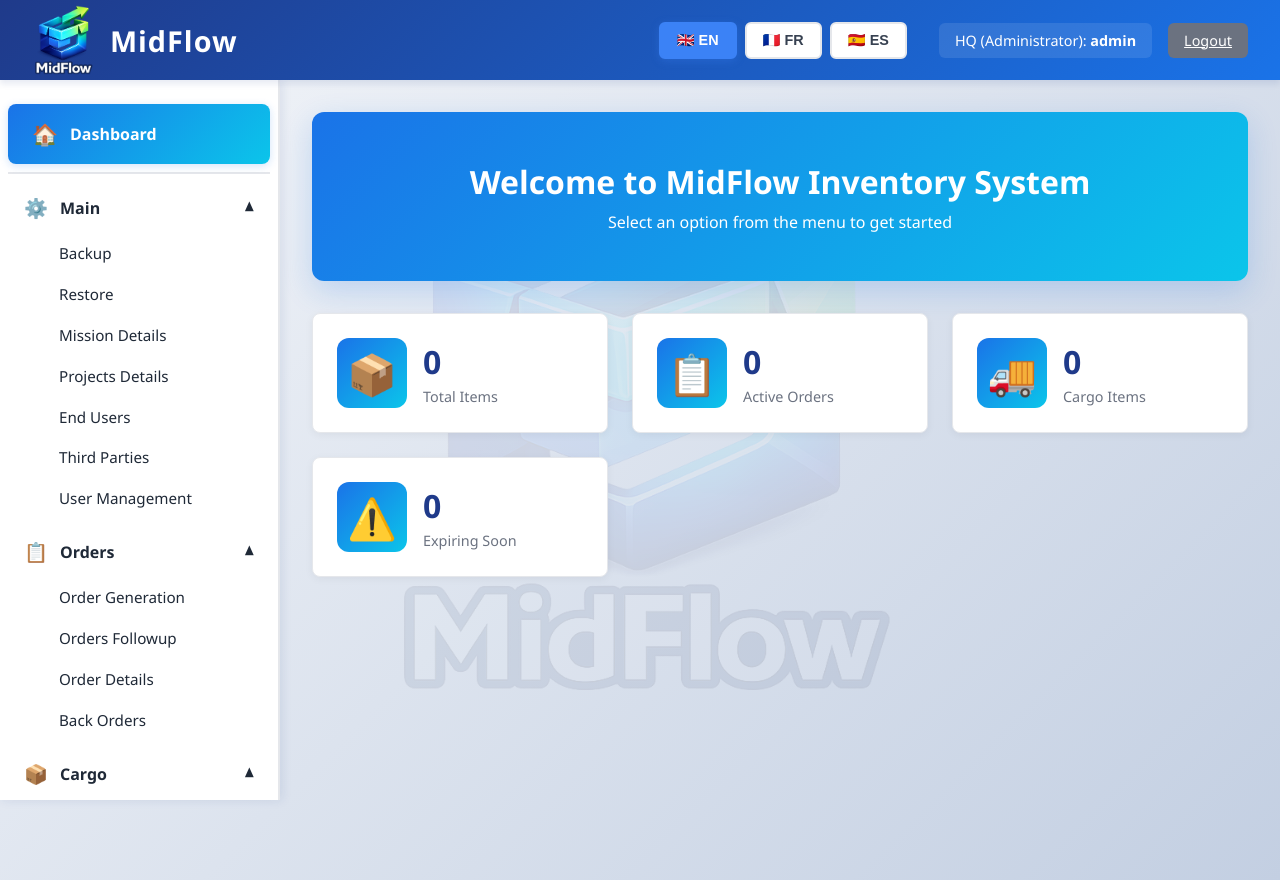
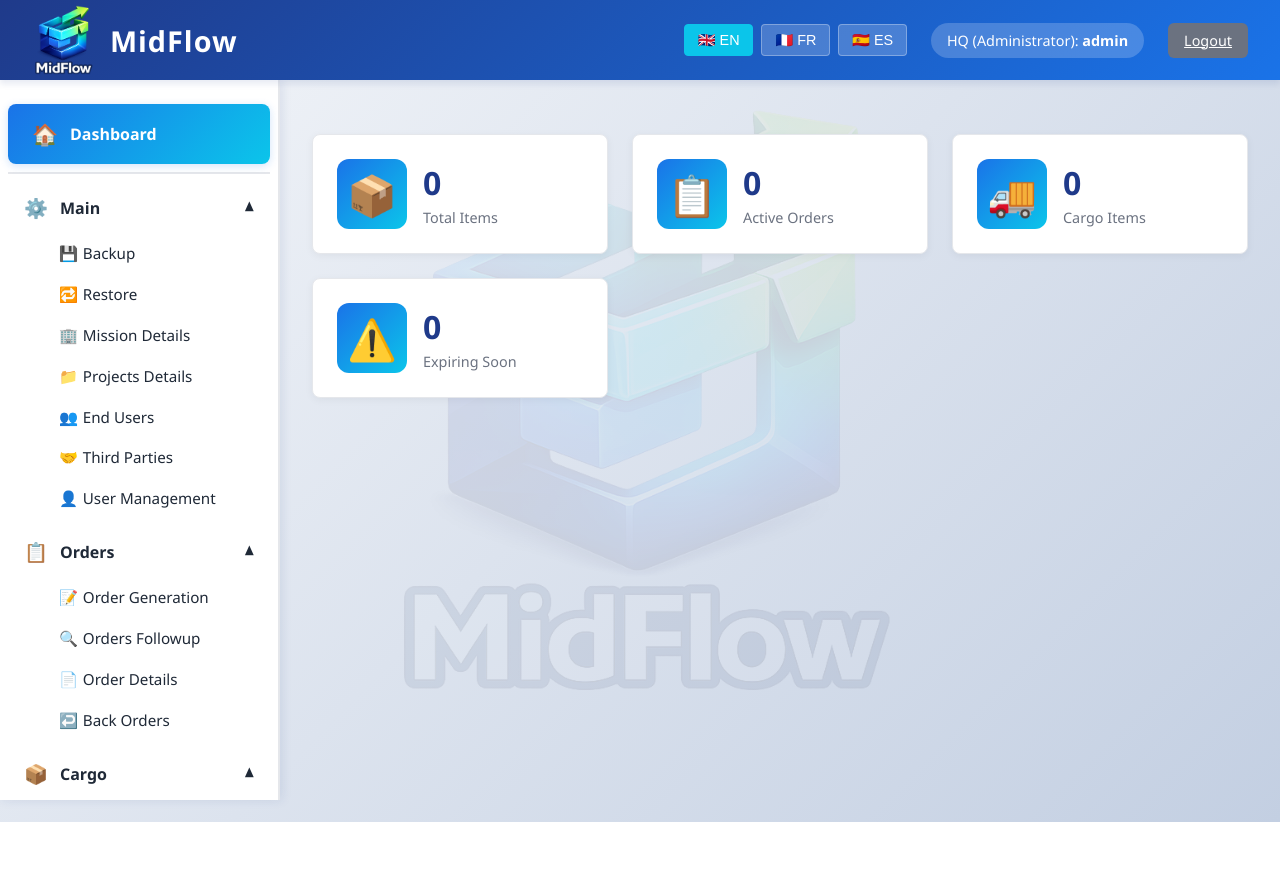
Before and after one commit to drshahkhalid/MidFlow, a Flask app: page / in a window 1280 px wide. After the commit the page ends 822 px from the top, so only its background shows below. Run offline with Flask 3, Linux system fonts and the light colour scheme; a user stored in the database is signed in; data comes from the database, SQL or seed files in the repository.

Commit message:
Add files via upload

```diff
--- a/templates/base.html
+++ b/templates/base.html
@@ -20,60 +20,6 @@
     </script>
 
     <link rel="stylesheet" href="{{ url_for('static', filename='css/theme.css') }}">
-
-    <style>
-        /* Language Selector Styling */
-        .language-selector {
-            display: flex;
-            gap: 0.5rem;
-            margin-right: 1rem;
-        }
-
-        .lang-btn {
-            padding: 0.5rem 1rem;
-            border: 2px solid #E5E7EB;
-            background: white;
-            border-radius: 6px;
-            cursor: pointer;
-            font-weight: 600;
-            color: #374151;
-            transition: all 0.3s ease;
-            font-size: 0.9rem;
-        }
-
-        .lang-btn:hover {
-            background: #F3F4F6;
-            border-color: #3B82F6;
-            transform: translateY(-2px);
-        }
-
-        .lang-btn.active {
-            background: var(--primary-blue, #3B82F6);
-            color: white;
-            border-color: var(--primary-blue, #3B82F6);
-            box-shadow: 0 2px 8px rgba(59, 130, 246, 0.3);
-        }
-
-        .lang-btn:disabled {
-            opacity: 0.5;
-            cursor: not-allowed;
-        }
-
-        /* User Badge Styling */
-        .user-badge {
-            background: rgba(255, 255, 255, 0.1);
-            padding: 0.5rem 1rem;
-            border-radius: 6px;
-            color: white;
-            font-size: 0.9rem;
-        }
-
-        .user-info {
-            display: flex;
-            align-items: center;
-            gap: 1rem;
-        }
-    </style>
 
     {% block extra_css %}{% endblock %}
 </head>
@@ -120,6 +66,9 @@
     </header>
 
     <!-- Sidebar Navigation -->
+    <!-- Sidebar reopen tab — appears at left edge when sidebar is collapsed -->
+    <button class="sidebar-reopen-btn" onclick="toggleSidebar()" title="Open sidebar">›</button>
+
     <aside class="sidebar" id="sidebar">
         <nav class="sidebar-nav">
             <!-- Dashboard Link - FEATURED at top -->
@@ -140,26 +89,25 @@
                 </div>
                 <div class="nav-section-content">
                     <a href="#" class="nav-link" onclick="return loadPage('backup')">
-                        <span data-i18n="menu_backup">Backup</span>
+                        <span style="margin-right:.3rem">💾</span><span data-i18n="menu_backup">Backup</span>
                     </a>
                     <a href="#" class="nav-link" onclick="return loadPage('restore')">
-                        <span data-i18n="menu_restore">Restore</span>
+                        <span style="margin-right:.3rem">🔁</span><span data-i18n="menu_restore">Restore</span>
                     </a>
                     <a href="#" class="nav-link" onclick="return loadPage('mission-details')">
-                        <span data-i18n="menu_mission_details">Mission Details</span>
+                        <span style="margin-right:.3rem">🏢</span><span data-i18n="menu_mission_details">Mission Details</span>
                     </a>
                     <a href="#" class="nav-link" onclick="return loadPage('projects')">
-                        <span data-i18n="menu_projects">Project Management</span>
+                        <span style="margin-right:.3rem">📁</span><span data-i18n="menu_projects">Projects</span>
                     </a>
                     <a href="#" class="nav-link" onclick="return loadPage('end-users')">
-                        <span data-i18n="menu_end_users">End Users</span>
+                        <span style="margin-right:.3rem">👥</span><span data-i18n="menu_end_users">End Users</span>
                     </a>
                     <a href="#" class="nav-link" onclick="return loadPage('third-parties')">
-                        <span data-i18n="menu_third_parties">Third Parties</span>
+                        <span style="margin-right:.3rem">🤝</span><span data-i18n="menu_third_parties">Third Parties</span>
                     </a>
-                    <!-- NEW: User Management -->
                     <a href="#" class="nav-link" onclick="return loadPage('user-management')">
-                        <span data-i18n="menu_user_management">User Management</span>
+                        <span style="margin-right:.3rem">👤</span><span data-i18n="menu_user_management">User Management</span>
                     </a>
                 </div>
             </div>
@@ -173,16 +121,16 @@
                 </div>
                 <div class="nav-section-content">
                     <a href="#" class="nav-link" onclick="return loadPage('order-generation')">
-                        <span data-i18n="menu_order_generation">Order Generation</span>
+                        <span style="margin-right:.3rem">📝</span><span data-i18n="menu_order_generation">Order Generation</span>
                     </a>
                     <a href="#" class="nav-link" onclick="return loadPage('orders-followup')">
-                        <span data-i18n="menu_orders_followup">Orders Followup</span>
+                        <span style="margin-right:.3rem">🔍</span><span data-i18n="menu_orders_followup">Orders Followup</span>
                     </a>
                     <a href="#" class="nav-link" onclick="return loadPage('order-details')">
-                        <span data-i18n="menu_order_details">Order Details</span>
+                        <span style="margin-right:.3rem">📄</span><span data-i18n="menu_order_details">Order Details</span>
                     </a>
                     <a href="#" class="nav-link" onclick="return loadPage('back-orders')">
-                        <span data-i18n="menu_back_orders">Back Orders</span>
+                        <span style="margin-right:.3rem">↩️</span><span data-i18n="menu_back_orders">Back Orders</span>
                     </a>
                 </div>
             </div>
@@ -196,13 +144,13 @@
                 </div>
                 <div class="nav-section-content">
                     <a href="#" class="nav-link" onclick="return loadPage('cargo-reception')">
-                        <span data-i18n="menu_cargo_reception">Cargo Reception</span>
+                        <span style="margin-right:.3rem">📦</span><span data-i18n="menu_cargo_reception">Cargo Reception</span>
                     </a>
                     <a href="#" class="nav-link" onclick="return loadPage('cargo-followup')">
-                        <span data-i18n="menu_cargo_followup">Cargo Followup</span>
+                        <span style="margin-right:.3rem">🚚</span><span data-i18n="menu_cargo_followup">Dispatch Cargo</span>
                     </a>
                     <a href="#" class="nav-link" onclick="return loadPage('upload-cargo')">
-                        <span data-i18n="menu_upload_cargo">Upload Cargo Details</span>
+                        <span style="margin-right:.3rem">⬆️</span><span data-i18n="menu_upload_cargo">Upload Cargo</span>
                     </a>
                 </div>
             </div>
@@ -215,43 +163,25 @@
                     <span class="nav-arrow">▼</span>
                 </div>
                 <div class="nav-section-content">
-                    <a href="#" class="nav-link" onclick="return loadPage('dispatch-parcels')">
-                        <span data-i18n="menu_dispatch_parcels">Dispatch Parcels</span>
+                    <a href="#" class="nav-link" onclick="return loadPage('movements-in')">
+                        <span style="margin-right:.3rem">💊 ➕</span><span data-i18n="menu_movements_in">IN Movements</span>
                     </a>
-                    <a href="#" class="nav-link" onclick="return loadPage('dispatch-item')">
-                        <span data-i18n="menu_dispatch_item">Dispatch Item</span>
-                    </a>
-                    <a href="#" class="nav-link" onclick="return loadPage('receive-parcel')">
-                        <span data-i18n="menu_receive_parcel">Receive Parcel</span>
-                    </a>
-                    <a href="#" class="nav-link" onclick="return loadPage('receive-item')">
-                        <span data-i18n="menu_receive_item">Receive Item</span>
-                    </a>
-                    <a href="#" class="nav-link" onclick="return loadPage('parcel-followup')">
-                        <span data-i18n="menu_parcel_followup">Parcel/Item Followup</span>
+                    <a href="#" class="nav-link" onclick="return loadPage('movements-out')">
+                        <span style="margin-right:.3rem">💊 ➖</span><span data-i18n="menu_movements_out">OUT Movements</span>
                     </a>
                 </div>
             </div>
 
-            <!-- Tools Section -->
+            <!-- Inventory Section -->
             <div class="nav-section">
                 <div class="nav-section-header" onclick="toggleSection(this)">
-                    <span class="nav-icon">🛠️</span>
-                    <span data-i18n="menu_tools">Tools</span>
+                    <span class="nav-icon">🗃️</span>
+                    <span data-i18n="menu_inventory">Inventory</span>
                     <span class="nav-arrow">▼</span>
                 </div>
                 <div class="nav-section-content">
-                    <a href="#" class="nav-link" onclick="return loadPage('stock-availability')">
-                        <span data-i18n="menu_stock_availability">Stock Availability</span>
-                    </a>
-                    <a href="#" class="nav-link" onclick="return loadPage('stock-card')">
-                        <span data-i18n="menu_stock_card">Stock Card</span>
-                    </a>
-                    <a href="#" class="nav-link" onclick="return loadPage('parcel-tracing')">
-                        <span data-i18n="menu_parcel_tracing">Parcel Tracing</span>
-                    </a>
-                    <a href="#" class="nav-link" onclick="return loadPage('change-location')">
-                        <span data-i18n="menu_change_location">Change Parcel Location</span>
+                    <a href="#" class="nav-link" onclick="return loadPage('inventory')">
+                        <span style="margin-right:.3rem">🔢</span><span data-i18n="menu_physical_count">Physical Count</span>
                     </a>
                 </div>
             </div>
@@ -264,17 +194,14 @@
                     <span class="nav-arrow">▼</span>
                 </div>
                 <div class="nav-section-content">
-                    <a href="#" class="nav-link" onclick="return loadPage('donations')">
-                        <span data-i18n="menu_donations">Donations</span>
-                    </a>
-                    <a href="#" class="nav-link" onclick="return loadPage('losses')">
-                        <span data-i18n="menu_losses">Losses</span>
-                    </a>
-                    <a href="#" class="nav-link" onclick="return loadPage('sleeping-stock')">
-                        <span data-i18n="menu_sleeping_stock">Sleeping Stock</span>
+                    <a href="#" class="nav-link" onclick="return loadPage('reports')">
+                        <span style="margin-right:.3rem">📊</span><span data-i18n="menu_stock_reports">Stock Reports</span>
                     </a>
                     <a href="#" class="nav-link" onclick="return loadPage('expiry-report')">
-                        <span data-i18n="menu_expiry_report">Expiry Report</span>
+                        <span style="margin-right:.3rem">📅</span><span data-i18n="menu_expiry_report">Expiry Report</span>
+                    </a>
+                    <a href="#" class="nav-link" onclick="return loadPage('reception-report')">
+                        <span style="margin-right:.3rem">📋</span><span>Reception Report</span>
                     </a>
                 </div>
             </div>
--- a/templates/dashboard.html
+++ b/templates/dashboard.html
@@ -25,10 +25,6 @@
 
 <!-- Main Dashboard / Welcome Page -->
 <div id="page-dashboard" class="page-content active">
-    <div class="welcome-banner">
-        <h2 data-i18n="welcome">Welcome to MidFlow</h2>
-        <p data-i18n="welcome_message">Select an option from the menu to get started</p>
-    </div>
 
     <div class="dashboard-stats">
         <div class="stat-card">
```
Also changed, not shown: templates/login.html (+38 -54 lines).
